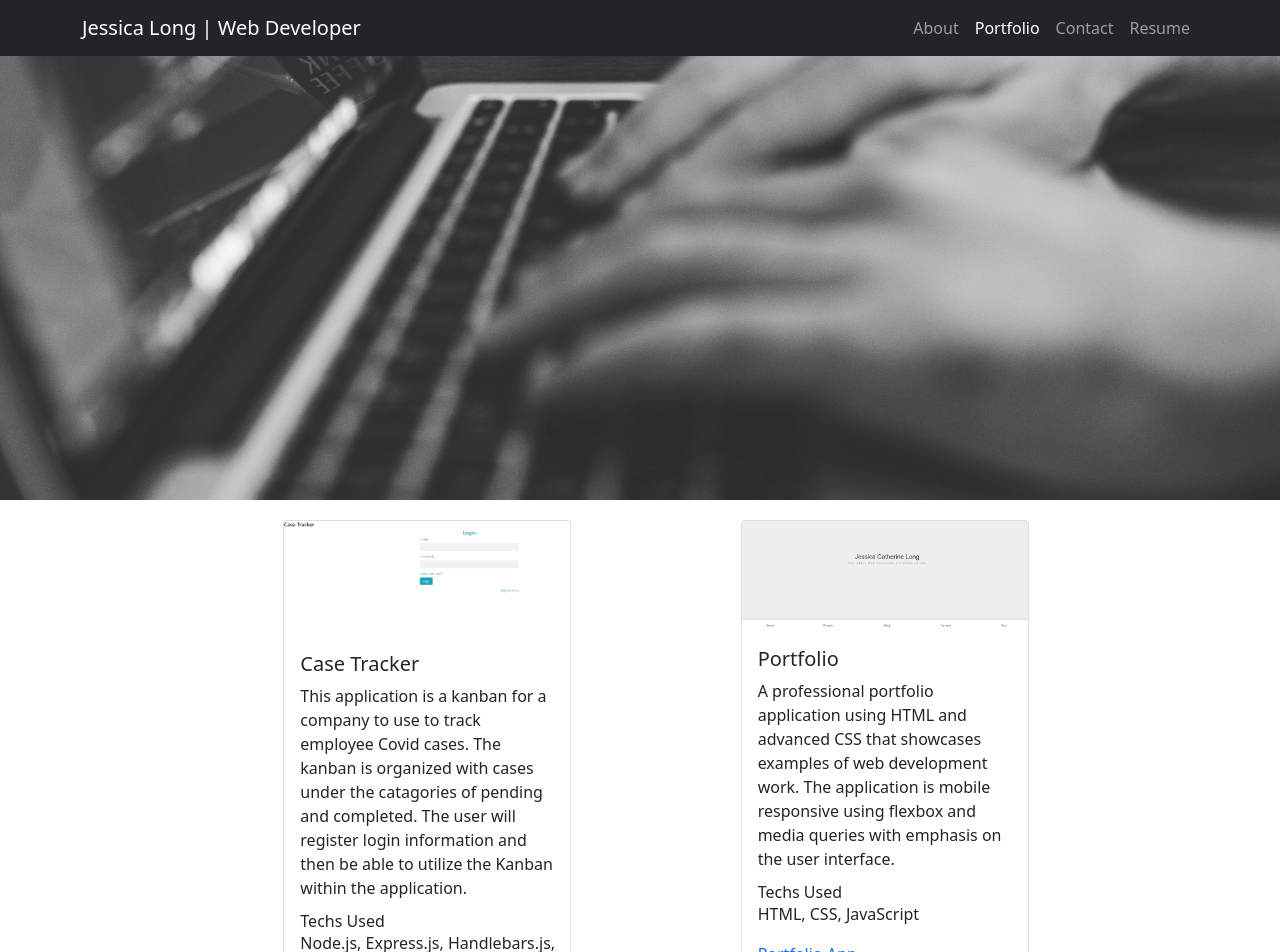
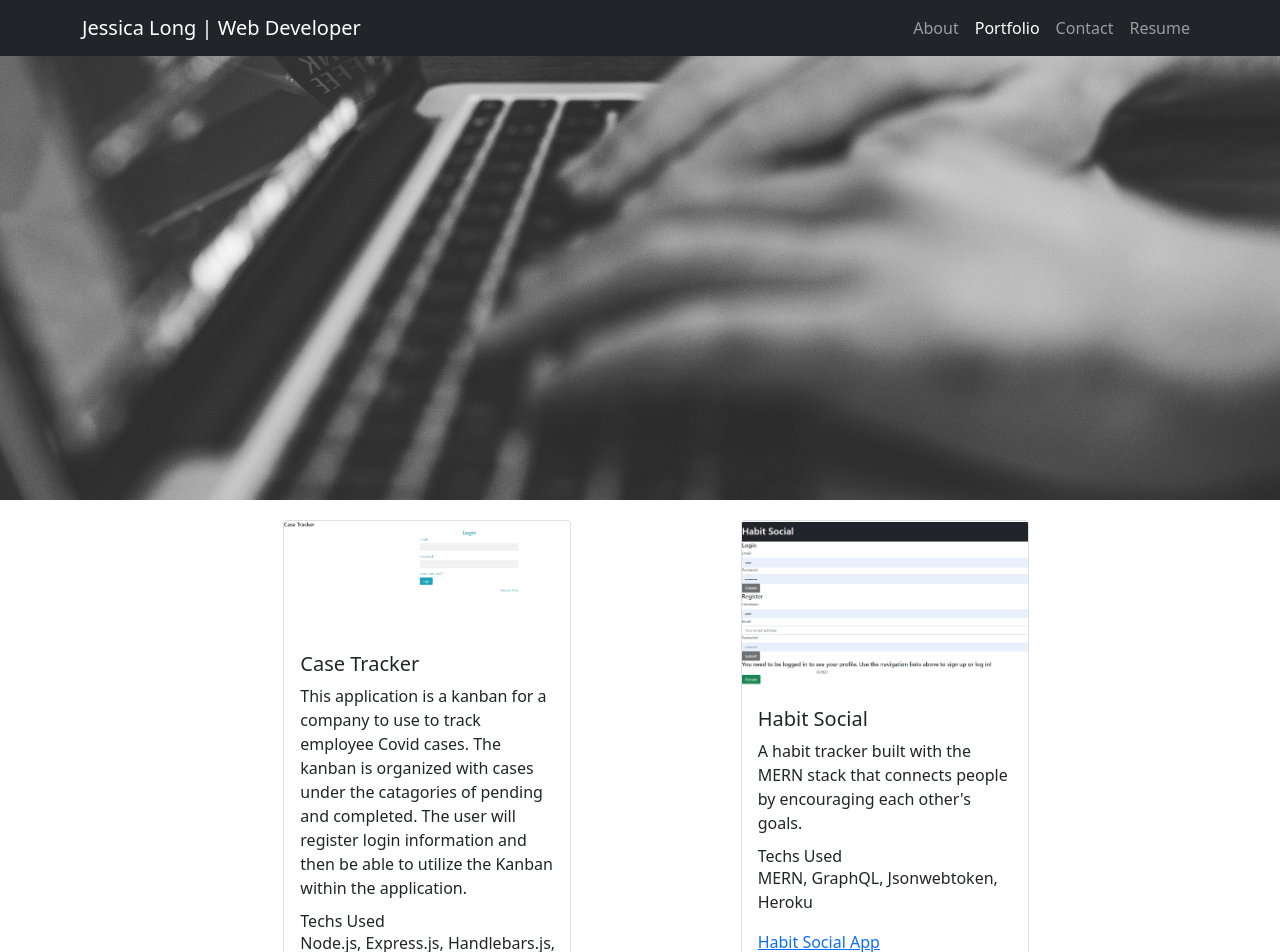
Before and after one commit to jmail1014/portfolio-react, a React (Create React App) app: page /portfolio in a window 1280 px wide. Shown: the top 952 px of the page. Built offline with nearby package versions, Linux system fonts and the light colour scheme.

Commit message:
add new project

```diff
--- a/src/components/Portfolio/index.js
+++ b/src/components/Portfolio/index.js
@@ -20,11 +20,11 @@ function Portfolio() {
       deployed: "https://fathomless-cliffs-14331.herokuapp.com/",
     },
     {
-      name: "Portfolio",
+      name: "Habit Social",
       description:
-        "A professional portfolio application using HTML and advanced CSS that showcases examples of web development work. The application is mobile responsive using flexbox and media queries with emphasis on the user interface.",
-      image: "portfolio-project.png",
-      technologies: ["HTML", "CSS", "JavaScript"],
+        "A habit tracker built with the MERN stack that connects people by encouraging each other's goals.",
+      image: "habit-social-login.png",
+      technologies: ["MERN", "GraphQL", "Jsonwebtoken, Heroku"],
       github: "https://github.com/jmail1014/portfolio",
       deployed: "https://jmail1014.github.io/portfolio/",
     },
```
Also changed, not shown: src/assets/img/images/habit-social-login.png (added).
